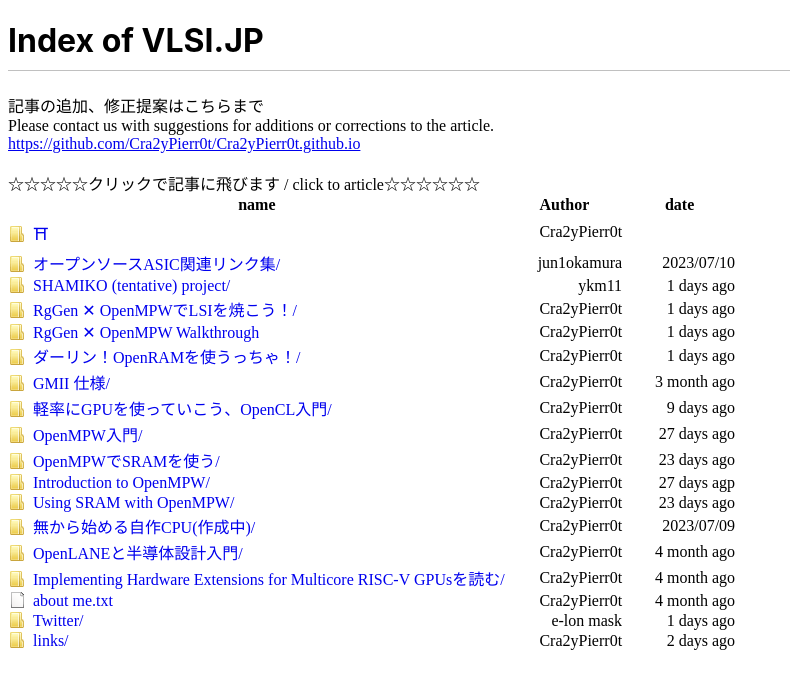
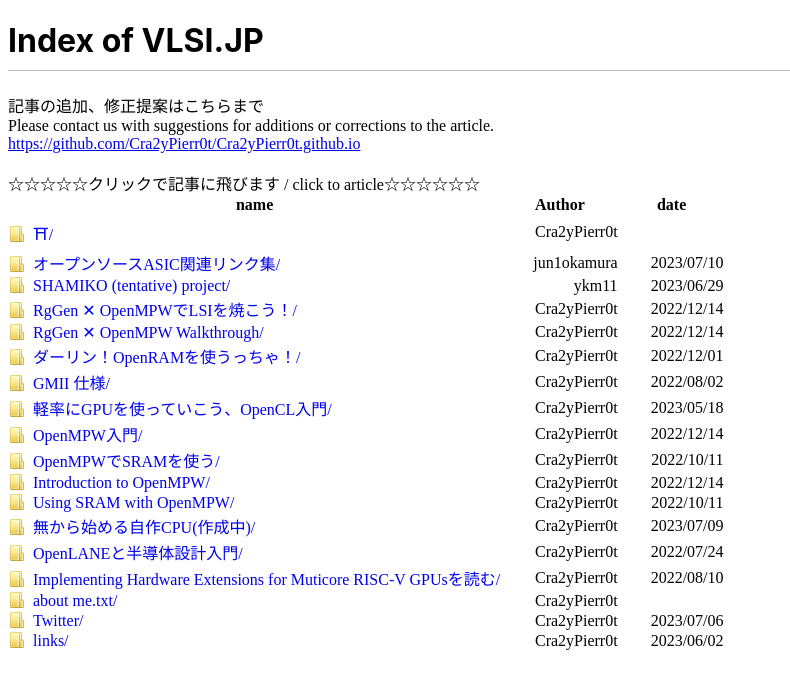
Before and after one commit to Cra2yPierr0t/Cra2yPierr0t.github.io, a Jekyll site: the page built from index.html, in a window 1280 px wide. Shown: the top 689 px of the page, without its empty margins (0-790 px from the left). Built offline with Jekyll 4.4.1, drawn with Linux system fonts in a browser that asks for light colours.

Commit message:
index auto generation

```diff
--- /dev/null
+++ b/_data/article_list.yml
@@ -0,0 +1,90 @@
+
+- title: ⛩
+  author: Cra2yPierr0t
+  date:
+  link: Shrine.html
+
+- title: オープンソースASIC関連リンク集
+  author: jun1okamura
+  date: 2023/07/10
+  link: awesome-opensource-asic-resources.html
+
+- title: SHAMIKO (tentative) project
+  author: ykm11
+  date: 2023/06/29
+  link: shamiko.html
+
+- title: RgGen ✕ OpenMPWでLSIを焼こう！
+  author: Cra2yPierr0t
+  date: 2022/12/14
+  link: RgGenxOpenMPW.html#rggen--openmpwでlsiを焼こう
+
+- title: RgGen ✕ OpenMPW Walkthrough
+  author: Cra2yPierr0t
+  date: 2022/12/14
+  link: RgGenxOpenMPW_eng.html#rggen--openmpw-walkthrough
+
+- title: ダーリン！OpenRAMを使うっちゃ！
+  author: Cra2yPierr0t
+  date: 2022/12/01
+  link: douseOpenRAM.html#ダーリン！OpenRAMを使うっちゃ！
+
+- title: GMII 仕様
+  author: Cra2yPierr0t
+  date: 2022/08/02
+  link: GMII.html#gmii-仕様
+
+- title: 軽率にGPUを使っていこう、OpenCL入門
+  author: Cra2yPierr0t
+  date: 2023/05/18
+  link: tsukaouOpenCL.html#軽率にgpuを使っていこうopencl入門
+
+- title:  OpenMPW入門
+  author: Cra2yPierr0t
+  date:  2022/12/14
+  link: OpenMPW.html#openmpw入門-改訂版
+
+- title: OpenMPWでSRAMを使う
+  author: Cra2yPierr0t
+  date: 2022/10/11
+  link: OpenMPWSRAM.html#openmpwでsramを使う
+
+- title: Introduction to OpenMPW
+  author: Cra2yPierr0t
+  date: 2022/12/14
+  link: Introduction_to_OpenMPW.html#introduction-to-openmpw
+
+- title: Using SRAM with OpenMPW
+  author: Cra2yPierr0t
+  date: 2022/10/11
+  link: OpenMPWSRAM_eng.html#using-sram-with-openmpw
+
+- title: 無から始める自作CPU(作成中)
+  author: Cra2yPierr0t
+  date: 2023/07/09
+  link: LetsMakeCPU.html
+
+- title: OpenLANEと半導体設計入門
+  author: Cra2yPierr0t
+  date: 2022/07/24
+  link: learn_lsi.html#openlaneと半導体設計入門
+
+- title: Implementing Hardware Extensions for Muticore RISC-V GPUsを読む
+  author: Cra2yPierr0t
+  date: 2022/08/10
+  link: RISCVGPU.html
+
+- title: about me.txt
+  author: Cra2yPierr0t
+  date:
+  link: about.html
+
+- title: Twitter
+  author: Cra2yPierr0t
+  date: 2023/07/06
+  link: twitter.html
+
+- title: links
+  author: Cra2yPierr0t
+  date: 2023/06/02
+  link: links.html
--- a/index.html
+++ b/index.html
@@ -120,132 +124,15 @@
             </tr>
           </thead>
           <tbody id="tbody">
+              {% for article_list in site.data.article_list %}
               <tr>
                   <td>
-                    <a class="icon dir" href="/Shrine.html">⛩</a>
+                    <a class="icon dir" href="/{{ article_list.link }}">{{ article_list.title }}/</a>
                   </td>
-                  <td class="detailsColumn" > Cra2yPierr0t</td>
-                  <td class="detailsColumn" > </td>
+                  <td class="detailsColumn" >{{ article_list.author }}</td>
+                  <td class="detailsColumn" >{{ article_list.date }}</td>
               </tr>
-              <tr>
-                  <td>
-                    <a class="icon dir" href="/awesome-opensource-asic-resources.html">オープンソースASIC関連リンク集/</a>
-                  </td>
-                  <td class="detailsColumn" >jun1okamura</td>
-                  <td class="detailsColumn" >2023/07/10</td>
-              </tr>
-              <tr>
-                  <td>
-                    <a class="icon dir" href="/shamiko.html">SHAMIKO (tentative) project/</a>
-                  </td>
-                  <td class="detailsColumn" >ykm11</td>
-                  <td class="detailsColumn" >1 days ago</td>
-              </tr>
-              <tr>
-                  <td>
-                    <a class="icon dir" href="/RgGenxOpenMPW.html#rggen--openmpwでlsiを焼こう">RgGen ✕ OpenMPWでLSIを焼こう！/</a>
-                  </td>
-                  <td class="detailsColumn" >Cra2yPierr0t</td>
-                  <td class="detailsColumn" >1 days ago</td>
-              </tr>
-              <tr>
-                  <td>
-                    <a class="icon dir" href="/RgGenxOpenMPW_eng.html#rggen--openmpw-walkthrough">RgGen ✕ OpenMPW Walkthrough</a>
-                  </td>
-                  <td class="detailsColumn" >Cra2yPierr0t</td>
-                  <td class="detailsColumn" >1 days ago</td>
-              </tr>
-              <tr>
-                  <td>
-                    <a class="icon dir" href="/douseOpenRAM.html#ダーリン！OpenRAMを使うっちゃ！">ダーリン！OpenRAMを使うっちゃ！/</a>
-                  </td>
-                  <td class="detailsColumn" >Cra2yPierr0t</td>
-                  <td class="detailsColumn" >1 days ago</td>
-              </tr>
-              <tr>
-                  <td>
-                      <a class="icon dir" href="/GMII.html#gmii-仕様">GMII 仕様/</a>
-                  </td>
-                  <td class="detailsColumn" >Cra2yPierr0t</td>
-                  <td class="detailsColumn" >3 month ago</td>
-              </tr>
-              <tr>
-                  <td>
-                      <a class="icon dir" href="/tsukaouOpenCL.html#軽率にgpuを使っていこうopencl入門">軽率にGPUを使っていこう、OpenCL入門/</a>
-                  </td>
-                  <td class="detailsColumn" >Cra2yPierr0t</td>
-                  <td class="detailsColumn" >9 days ago</td>
-              </tr>
-              <tr>
-                  <td>
-                      <a class="icon dir" href="/OpenMPW.html#openmpw入門-改訂版">OpenMPW入門/</a>
-                  </td>
-                  <td class="detailsColumn" >Cra2yPierr0t</td>
-                  <td class="detailsColumn" >27 days ago</td>
-              </tr>
-              <tr>
-                  <td>
-                      <a class="icon dir" href="/OpenMPWSRAM.html#openmpwでsramを使う">OpenMPWでSRAMを使う/</a>
-                  </td>
-                  <td class="detailsColumn" >Cra2yPierr0t</td>
-                  <td class="detailsColumn" >23 days ago</td>
-              </tr>
-              <tr>
-                  <td>
-                      <a class="icon dir" href="/Introduction_to_OpenMPW.html#introduction-to-openmpw">Introduction to OpenMPW/</a>
-                  </td>
-                  <td class="detailsColumn" >Cra2yPierr0t</td>
-                  <td class="detailsColumn" >27 days agp</td>
-              </tr>
-              <tr>
-                  <td>
-                      <a class="icon dir" href="/OpenMPWSRAM_eng.html#using-sram-with-openmpw">Using SRAM with OpenMPW/</a>
-                  </td>
-                  <td class="detailsColumn" >Cra2yPierr0t</td>
-                  <td class="detailsColumn" >23 days ago</td>
-              </tr>
-              <tr>
-                  <td>
-                      <a class="icon dir" href="/LetsMakeCPU.html">無から始める自作CPU(作成中)/</a>
-                  </td>
-                  <td class="detailsColumn" >Cra2yPierr0t</td>
-                  <td class="detailsColumn" >2023/07/09</td>
-              </tr>
-              <tr>
-                  <td>
-                      <a class="icon dir" href="/learn_lsi.html#openlaneと半導体設計入門">OpenLANEと半導体設計入門/</a>
-                  </td>
-                  <td class="detailsColumn" >Cra2yPierr0t</td>
-                  <td class="detailsColumn" >4 month ago</td>
-              </tr>
-              <tr>
-                  <td>
-                      <a class="icon dir" href="/RISCVGPU.html">Implementing Hardware Extensions for Multicore RISC-V GPUsを読む/</a>
-                  </td>
-                  <td class="detailsColumn" >Cra2yPierr0t</td>
-                  <td class="detailsColumn" >4 month ago</td>
-              </tr>
-              <tr>
-                  <td>
-                      <a class="icon file" href="/about.html">about me.txt</a>
-                  </td>
-                  <td class="detailsColumn" >Cra2yPierr0t</td>
-                  <td class="detailsColumn" >4 month ago</td>
-              </tr>
-              <tr>
-                  <td>
-                    <a class="icon dir" href="/twitter.html">Twitter/</a>
-                  </td>
-                  <td class="detailsColumn" >e-lon mask</td>
-                  <td class="detailsColumn" >1 days ago</td>
-              </tr>
-              <tr>
-                  <td>
-                      <a class="icon dir" href="/links.html">links/</a>
-                  </td>
-                  <td class="detailsColumn" >Cra2yPierr0t</td>
-                  <td class="detailsColumn" >2 days ago</td>
-              </tr>
+              {% endfor %}
           </tbody>
         </table>
     </body>
```
Also changed, not shown: other parts of index.html (+4 -0 lines).
